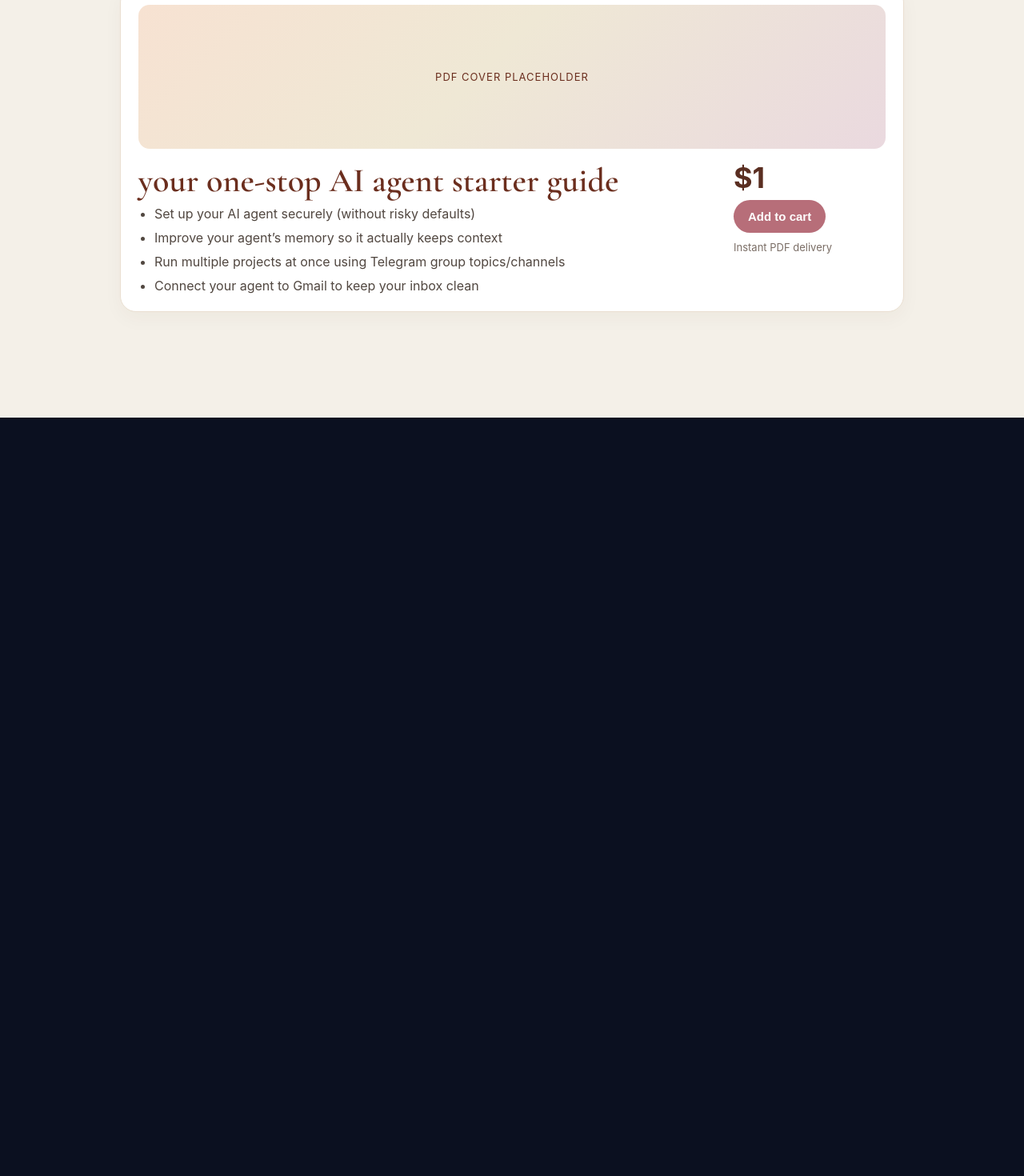
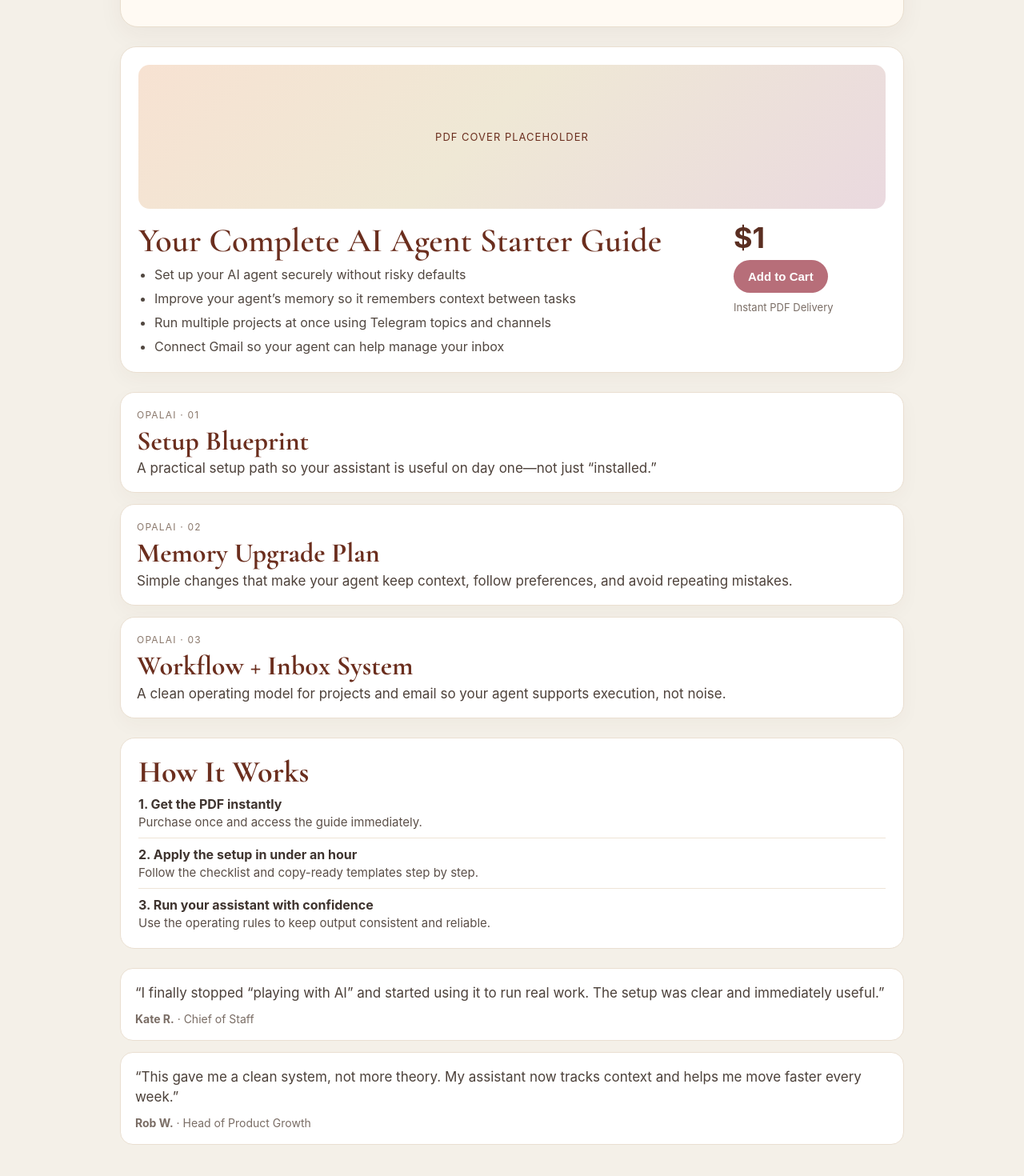
Before and after one commit to opal-the-bot/agent-inbox-mvp, a Next.js app: page /review/opal-ela-7xk9m2/landing in a window 1280 px wide. Shown: the part 400-1870 px from the top of the page at 80% size. Before the commit the page ends 922 px from the top, so only its background shows below. Built offline with nearby package versions, Linux system fonts and the light colour scheme.

Commit message:
Revise review landing copy to full sales-page structure

```diff
--- a/app/review/opal-ela-7xk9m2/landing/page.tsx
+++ b/app/review/opal-ela-7xk9m2/landing/page.tsx
@@ -5,10 +5,58 @@ const editorial = Cormorant_Garamond({ subsets: ['latin'], weight: ['500', '600'
 const letterColors = ['#dea88b', '#aca88b', '#84c99a', '#97aec9', '#6d9ad0', '#d68f9d', '#dfb477'];
 
 const outcomes = [
-  'Set up your AI agent securely (without risky defaults)',
-  'Improve your agent’s memory so it actually keeps context',
-  'Run multiple projects at once using Telegram group topics/channels',
-  'Connect your agent to Gmail to keep your inbox clean'
+  'Set up your AI agent securely without risky defaults',
+  'Improve your agent’s memory so it remembers context between tasks',
+  'Run multiple projects at once using Telegram topics and channels',
+  'Connect Gmail so your agent can help manage your inbox'
+];
+
+const reportCards = [
+  {
+    id: '01',
+    title: 'Setup Blueprint',
+    body: 'A practical setup path so your assistant is useful on day one—not just “installed.”'
+  },
+  {
+    id: '02',
+    title: 'Memory Upgrade Plan',
+    body: 'Simple changes that make your agent keep context, follow preferences, and avoid repeating mistakes.'
+  },
+  {
+    id: '03',
+    title: 'Workflow + Inbox System',
+    body: 'A clean operating model for projects and email so your agent supports execution, not noise.'
+  }
+];
+
+const steps = [
+  {
+    title: 'Get the PDF instantly',
+    body: 'Purchase once and access the guide immediately.'
+  },
+  {
+    title: 'Apply the setup in under an hour',
+    body: 'Follow the checklist and copy-ready templates step by step.'
+  },
+  {
+    title: 'Run your assistant with confidence',
+    body: 'Use the operating rules to keep output consistent and reliable.'
+  }
+];
+
+const testimonials = [
+  {
+    quote:
+      'I finally stopped “playing with AI” and started using it to run real work. The setup was clear and immediately useful.',
+    name: 'Kate R.',
+    role: 'Chief of Staff'
+  },
+  {
+    quote:
+      'This gave me a clean system, not more theory. My assistant now tracks context and helps me move faster every week.',
+    name: 'Rob W.',
+    role: 'Head of Product Growth'
+  }
 ];
 
 export const metadata = {
@@ -32,12 +80,12 @@ function LogoSelectedC() {
   );
 }
 
-export default function GirliesPrivateDraftPage() {
+export default function PrivateDraftLandingPage() {
   return (
     <main style={{ minHeight: '100vh', background: '#f4f0e8', color: '#2a211d', padding: '38px 20px 84px' }}>
       <div style={{ maxWidth: 980, margin: '0 auto' }}>
         <header style={{ marginBottom: 28 }}>
-          <p style={{ margin: 0, letterSpacing: 1.4, textTransform: 'uppercase', fontSize: 12, color: '#8a786c' }}>Private review draft v5</p>
+          <p style={{ margin: 0, letterSpacing: 1.4, textTransform: 'uppercase', fontSize: 12, color: '#8a786c' }}>Private Review Draft v6</p>
           <div style={{ marginTop: 10 }}>
             <LogoSelectedC />
           </div>
@@ -52,11 +100,11 @@ export default function GirliesPrivateDraftPage() {
             boxShadow: '0 10px 30px rgba(77,46,34,0.05)'
           }}
         >
-          <h1 className={editorial.className} style={{ fontSize: 'clamp(44px, 7.5vw, 82px)', lineHeight: 1.02, margin: '0 0 12px', color: '#6b2e1e', fontWeight: 500 }}>
-            Set Up Your AI Agent
+          <h1 className={editorial.className} style={{ fontSize: 'clamp(42px, 7.2vw, 78px)', lineHeight: 1.02, margin: '0 0 12px', color: '#6b2e1e', fontWeight: 500 }}>
+            Launch an AI Assistant That Actually Helps
           </h1>
-          <p style={{ fontSize: 20, maxWidth: 770, margin: 0, color: '#4e423b' }}>
-            One beginner-friendly PDF to launch your assistant and make it genuinely useful in your real life and business.
+          <p style={{ fontSize: 20, maxWidth: 800, margin: 0, color: '#4e423b' }}>
+            One beginner-friendly PDF that shows you how to set up your assistant, improve memory, and build a practical workflow for real life and business.
           </p>
         </section>
 
@@ -84,13 +132,13 @@ export default function GirliesPrivateDraftPage() {
                 textTransform: 'uppercase'
               }}
             >
-              PDF cover placeholder
+              PDF Cover Placeholder
             </div>
 
             <div style={{ display: 'flex', gap: 20, flexWrap: 'wrap', alignItems: 'flex-start', justifyContent: 'space-between' }}>
               <div style={{ flex: '1 1 560px', minWidth: 280 }}>
                 <h2 className={editorial.className} style={{ fontSize: 42, lineHeight: 1.04, margin: '0 0 10px', color: '#6b2e1e', fontWeight: 600 }}>
-                  your one-stop AI agent starter guide
+                  Your Complete AI Agent Starter Guide
                 </h2>
                 <ul style={{ margin: 0, paddingLeft: 20, display: 'grid', gap: 10, color: '#514740', fontSize: 16 }}>
                   {outcomes.map((item) => (
@@ -113,12 +161,70 @@ export default function GirliesPrivateDraftPage() {
                     fontSize: 15
                   }}
                 >
-                  Add to cart
+                  Add to Cart
                 </button>
-                <p style={{ margin: 0, fontSize: 13, color: '#7a6d65' }}>Instant PDF delivery</p>
+                <p style={{ margin: 0, fontSize: 13, color: '#7a6d65' }}>Instant PDF Delivery</p>
               </div>
             </div>
           </article>
+        </section>
+
+        <section style={{ marginTop: 24, display: 'grid', gap: 14 }}>
+          {reportCards.map((card) => (
+            <article
+              key={card.id}
+              style={{
+                background: '#fff',
+                border: '1px solid #eadfd1',
+                borderRadius: 18,
+                padding: 20,
+                boxShadow: '0 8px 24px rgba(77,46,34,0.035)'
+              }}
+            >
+              <p style={{ margin: 0, fontSize: 12, letterSpacing: 1.2, textTransform: 'uppercase', color: '#8a786c' }}>OpalAI · {card.id}</p>
+              <h3 className={editorial.className} style={{ margin: '8px 0 6px', fontSize: 34, lineHeight: 1.05, color: '#6b2e1e' }}>
+                {card.title}
+              </h3>
+              <p style={{ margin: 0, fontSize: 17, color: '#4e423b' }}>{card.body}</p>
+            </article>
+          ))}
+        </section>
+
+        <section style={{ marginTop: 24, background: '#fff', border: '1px solid #eadfd1', borderRadius: 18, padding: 22 }}>
+          <h3 className={editorial.className} style={{ margin: '0 0 10px', fontSize: 38, lineHeight: 1.06, color: '#6b2e1e' }}>
+            How It Works
+          </h3>
+          <div style={{ display: 'grid', gap: 10 }}>
+            {steps.map((step, idx) => (
+              <div key={step.title} style={{ borderTop: idx === 0 ? 'none' : '1px solid #efe4d7', paddingTop: idx === 0 ? 0 : 10 }}>
+                <p style={{ margin: '0 0 3px', fontSize: 16, fontWeight: 700, color: '#3f342f' }}>
+                  {idx + 1}. {step.title}
+                </p>
+                <p style={{ margin: 0, fontSize: 15, color: '#5b4f48' }}>{step.body}</p>
+              </div>
+            ))}
+          </div>
+        </section>
+
+        <section style={{ marginTop: 24, display: 'grid', gap: 14 }}>
+          {testimonials.map((t) => (
+            <blockquote
+              key={t.name}
+              style={{
+                margin: 0,
+                background: '#fff',
+                border: '1px solid #eadfd1',
+                borderRadius: 16,
+                padding: 18,
+                color: '#4c413a'
+              }}
+            >
+              <p style={{ margin: 0, fontSize: 17, lineHeight: 1.5 }}>“{t.quote}”</p>
+              <footer style={{ marginTop: 10, fontSize: 14, color: '#7a6d65' }}>
+                <strong>{t.name}</strong> · {t.role}
+              </footer>
+            </blockquote>
+          ))}
         </section>
       </div>
     </main>
```
